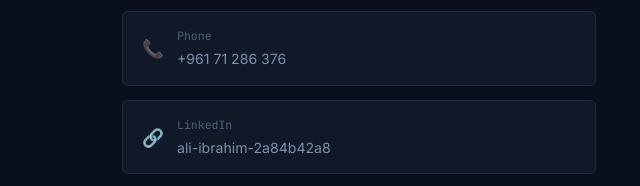
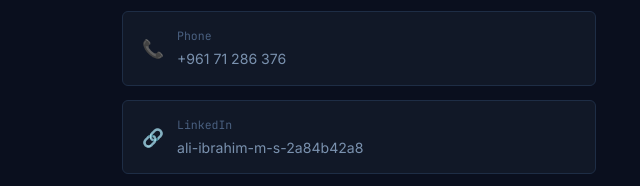
Before and after one commit to aliibrahim1762002-lab/Portfolio, a plain HTML site: page index.html in a window 1280 px wide. Shown: the part 6761-6947 px from the top of the page, 0-640 px from the left. Drawn offline with Linux system fonts and the light colour scheme.

Commit message:
Update LinkedIn URL and display name

```diff
--- a/index.html
+++ b/index.html
@@ -1438,11 +1438,11 @@
                 <div class="contact-value">+961 71 286 376</div>
               </div>
             </a>
-            <a href="https://www.linkedin.com/in/ali-ibrahim-2a84b42a8/" target="_blank" rel="noopener" class="contact-link-item">
+            <a href="https://www.linkedin.com/in/ali-ibrahim-m-s-2a84b42a8/" target="_blank" rel="noopener" class="contact-link-item">
               <span class="contact-icon">🔗</span>
               <div>
                 <span class="contact-label">LinkedIn</span>
-                <div class="contact-value">ali-ibrahim-2a84b42a8</div>
+                <div class="contact-value">ali-ibrahim-m-s-2a84b42a8</div>
               </div>
             </a>
             <div class="contact-link-item">
```
